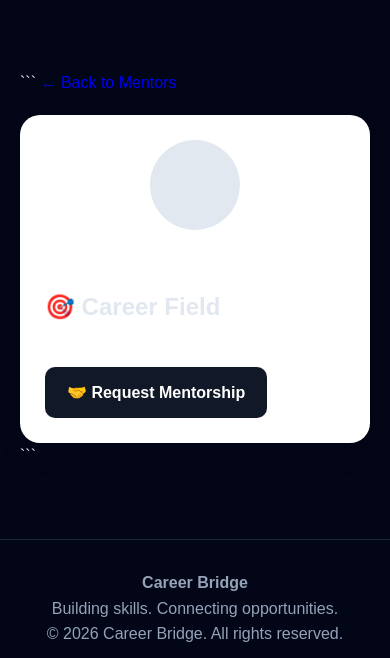
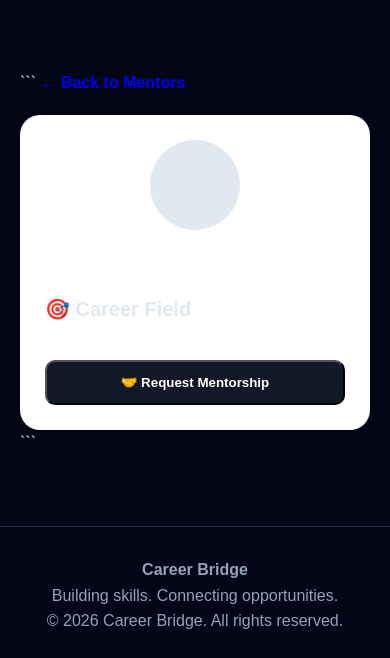
Before and after one commit to maxwellamenah11-byte/career-bridge, a Flask app: template templates/mentor-profile.html in a window 390 px wide. Shown: the part 110-768 px from the top of the page. Run offline with Flask 3, Linux system fonts and the light colour scheme; the template is opened without the code that fills it, so the values that code supplies are empty.

Commit message:
Update mentor-profile.html

````diff
--- a/templates/mentor-profile.html
+++ b/templates/mentor-profile.html
@@ -13,14 +13,14 @@
         background: white;
         border-radius: 20px;
         padding: 40px;
-        box-shadow: 0 10px 30px rgba(0,0,0,0.08);
+        box-shadow: 0 10px 30px rgba(0, 0, 0, 0.08);
     }
 
     .profile-header {
         display: flex;
         align-items: center;
         gap: 20px;
-        margin-bottom: 30px;
+        margin-bottom: 35px;
     }
 
     .profile-avatar {
@@ -33,21 +33,24 @@
         justify-content: center;
         font-size: 38px;
         font-weight: bold;
+        flex-shrink: 0;
     }
 
     .profile-header h1 {
         margin: 0 0 8px;
+        font-size: 32px;
     }
 
     .profession {
+        margin: 0;
         opacity: 0.7;
-        margin: 0;
+        font-size: 16px;
     }
 
     .verified {
         display: inline-block;
         margin-top: 10px;
-        padding: 6px 10px;
+        padding: 6px 11px;
         border-radius: 20px;
         background: #e2e8f0;
         font-size: 13px;
@@ -60,16 +63,30 @@
 
     .profile-section h2 {
         margin-bottom: 10px;
+        font-size: 20px;
     }
 
     .profile-section p {
         line-height: 1.7;
         opacity: 0.8;
+        margin: 0;
+    }
+
+    .profile-actions {
+        margin-top: 35px;
+        display: flex;
+        gap: 12px;
+    }
+
+    .back-button {
+        display: inline-block;
+        margin-bottom: 20px;
+        text-decoration: none;
+        font-weight: bold;
     }
 
     .request-button {
         display: inline-block;
-        margin-top: 30px;
         padding: 13px 22px;
         background: #111827;
         color: white;
@@ -78,13 +95,8 @@
         font-weight: bold;
     }
 
-    .back-button {
-        display: inline-block;
-        margin-bottom: 20px;
-        text-decoration: none;
-    }
+    @media (max-width: 600px) {
 
-    @media (max-width: 600px) {
         .profile-header {
             flex-direction: column;
             text-align: center;
@@ -93,15 +105,31 @@
         .profile-card {
             padding: 25px;
         }
+
+        .profile-header h1 {
+            font-size: 26px;
+        }
+
+        .profile-actions {
+            flex-direction: column;
+        }
+
+        .request-button {
+            text-align: center;
+        }
     }
 </style>
 
 <div class="profile-container">
 
 ```
-<a href="{{ url_for('mentors') }}" class="back-button">
+<a
+    href="{{ url_for('mentors') }}"
+    class="back-button"
+>
     ← Back to Mentors
 </a>
+
 
 <div class="profile-card">
 
@@ -113,16 +141,20 @@
 
         <div>
 
-            <h1>{{ mentor.name }}</h1>
+            <h1>
+                {{ mentor.name }}
+            </h1>
 
             <p class="profession">
                 {{ mentor.profession }}
             </p>
 
             {% if mentor.verified %}
+
                 <span class="verified">
                     ✓ Verified Mentor
                 </span>
+
             {% endif %}
 
         </div>
@@ -186,12 +218,32 @@
     {% endif %}
 
 
-    <a
-        href="{{ url_for('request_mentorship', mentor_id=mentor.id) }}"
-        class="request-button"
-    >
-        🤝 Request Mentorship
-    </a>
+    {% if mentor.email %}
+
+    <div class="profile-section">
+
+        <h2>📧 Contact</h2>
+
+        <p>
+            {{ mentor.email }}
+        </p>
+
+    </div>
+
+    {% endif %}
+
+
+    <div class="profile-actions">
+
+        <button
+            class="request-button"
+            type="button"
+            onclick="alert('Mentorship requests will be available soon.')"
+        >
+            🤝 Request Mentorship
+        </button>
+
+    </div>
 
 </div>
 ```
````
